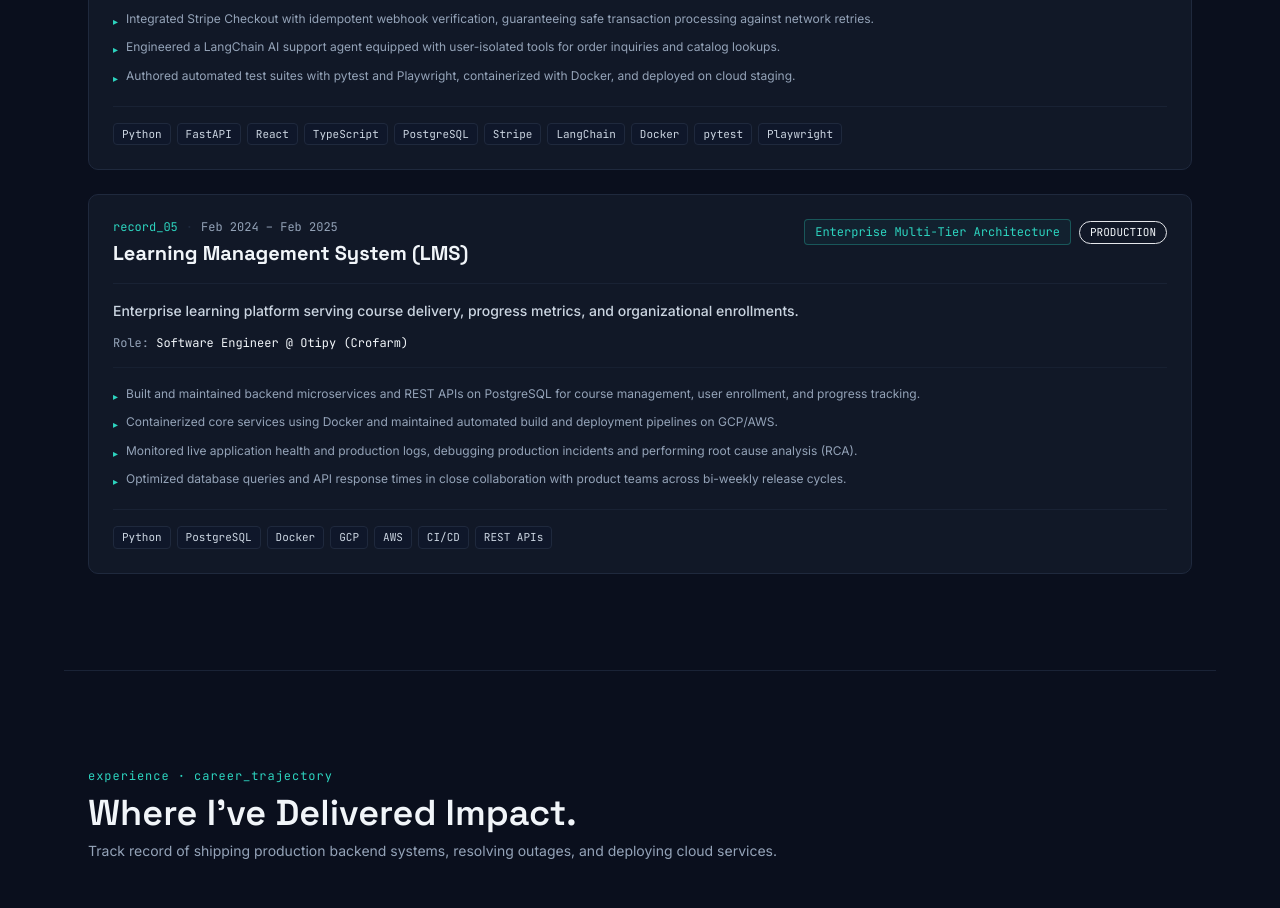
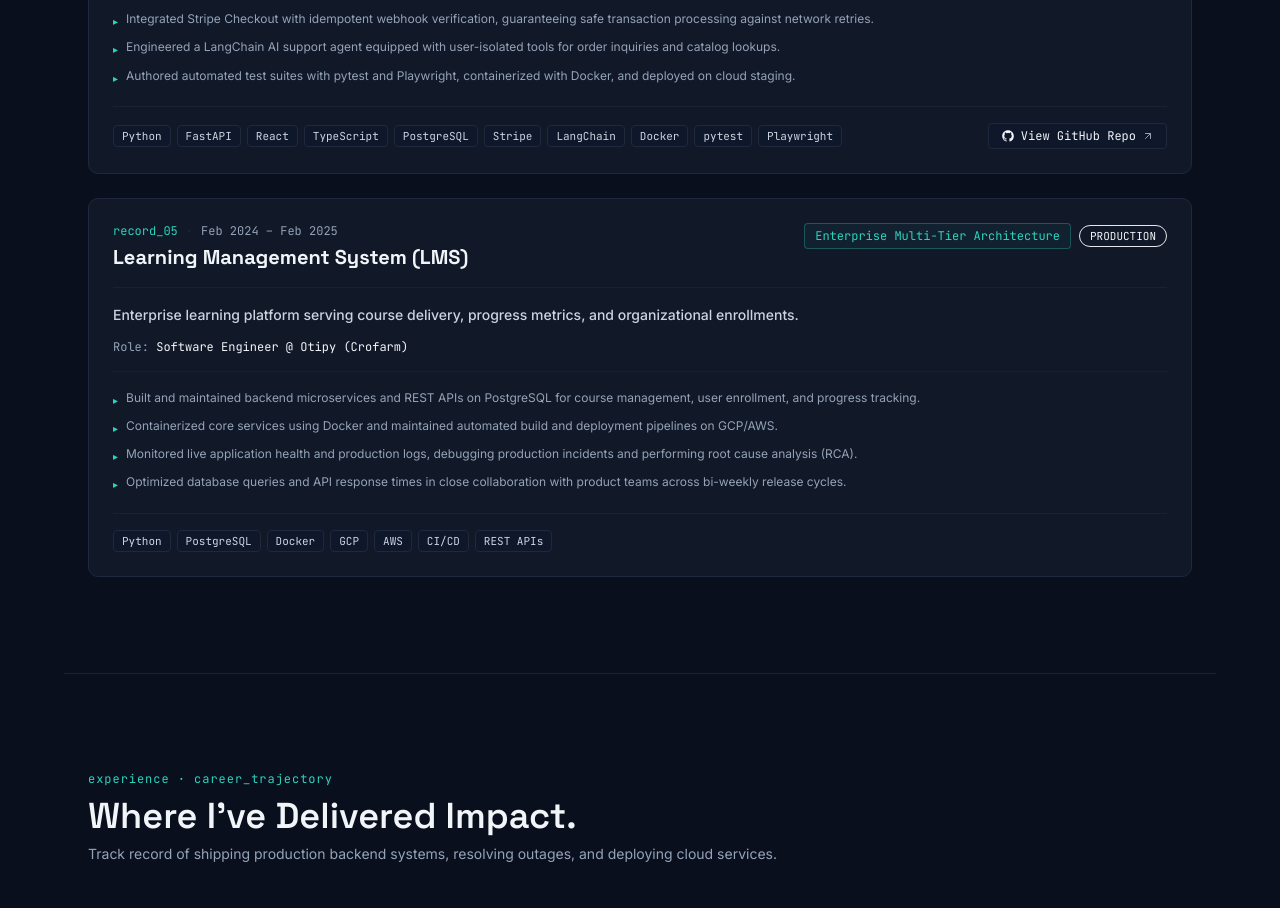
Before and after one commit to Soundarya331/portfolio, a React (Vite) app: page / in a window 1280 px wide. Shown: the part 4800-5708 px from the top of the page. Built offline with nearby package versions, Linux system fonts and the light colour scheme; the HTML template or start-up script is replaced by a standard one.

Commit message:
feat: add GitHub link for NovaStore (hydra-curls-ai-commerce/assignment-2-ecommerce)

```diff
--- a/src/components/Projects.tsx
+++ b/src/components/Projects.tsx
@@ -99,6 +99,7 @@ const projects: Project[] = [
       'Authored automated test suites with pytest and Playwright, containerized with Docker, and deployed on cloud staging.',
     ],
     status: 'featured',
+    githubUrl: 'https://github.com/Soundarya331/hydra-curls-ai-commerce/tree/main/assignment-2-ecommerce',
   },
   {
     id: '05',
```
